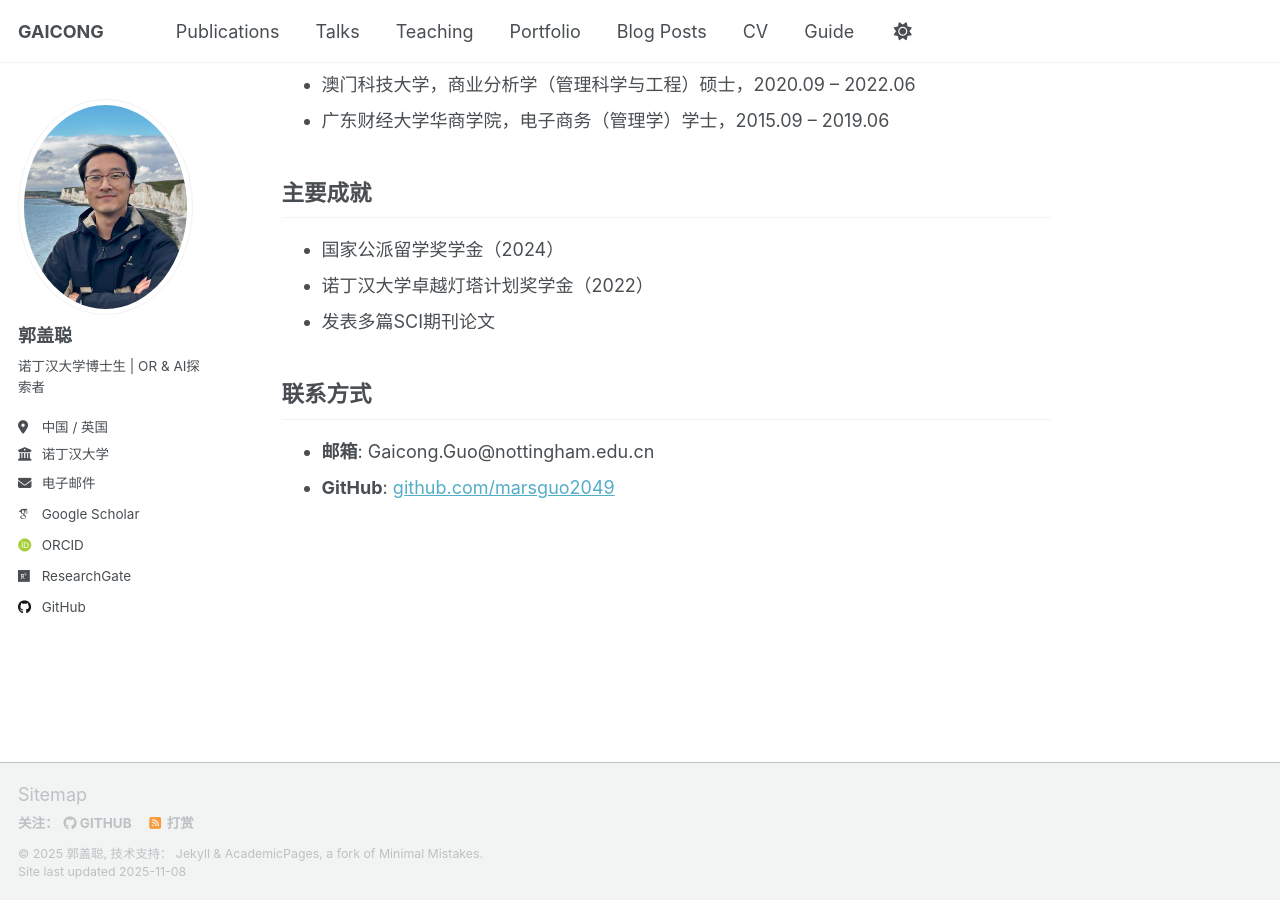
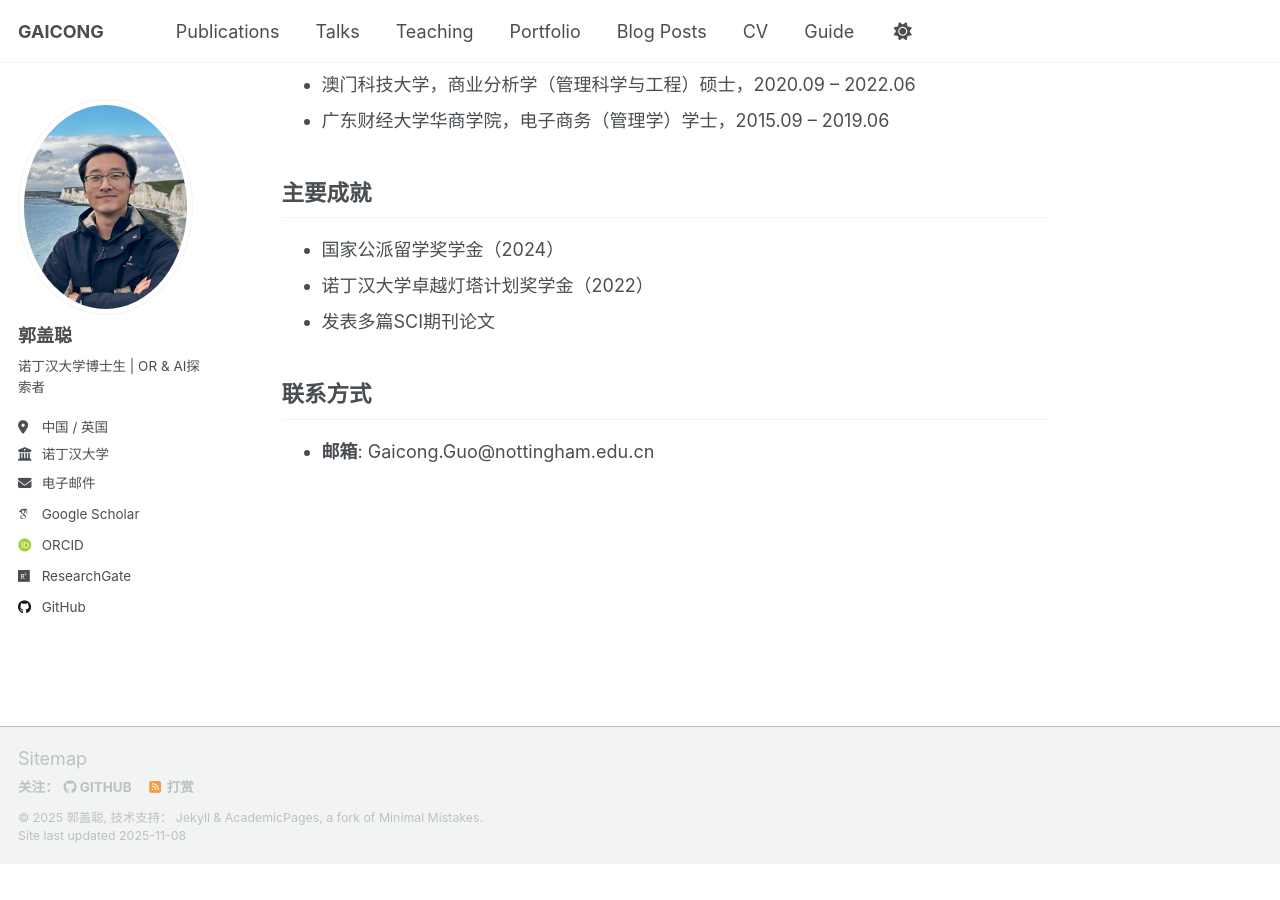
Before and after one commit to Gaicong/gaicong.github.io, a Jekyll site: the page built from _pages/about.md, in a window 1280 px wide and 900 px high, scrolled down 595 px. Built offline with Jekyll 4.4.1, drawn with Linux system fonts in a browser that asks for light colours; some web fonts are replaced; a script that is not in the unit is left out; after the commit the page ends 1459 px from its top, so only the background shows below that.

Commit message:
Update about.md

```diff
--- a/_pages/about.md
+++ b/_pages/about.md
@@ -28,4 +28,3 @@ redirect_from:
 
 ## 联系方式
 - **邮箱**: Gaicong.Guo@nottingham.edu.cn
-- **GitHub**: [github.com/marsguo2049](https://github.com/marsguo2049)
```
